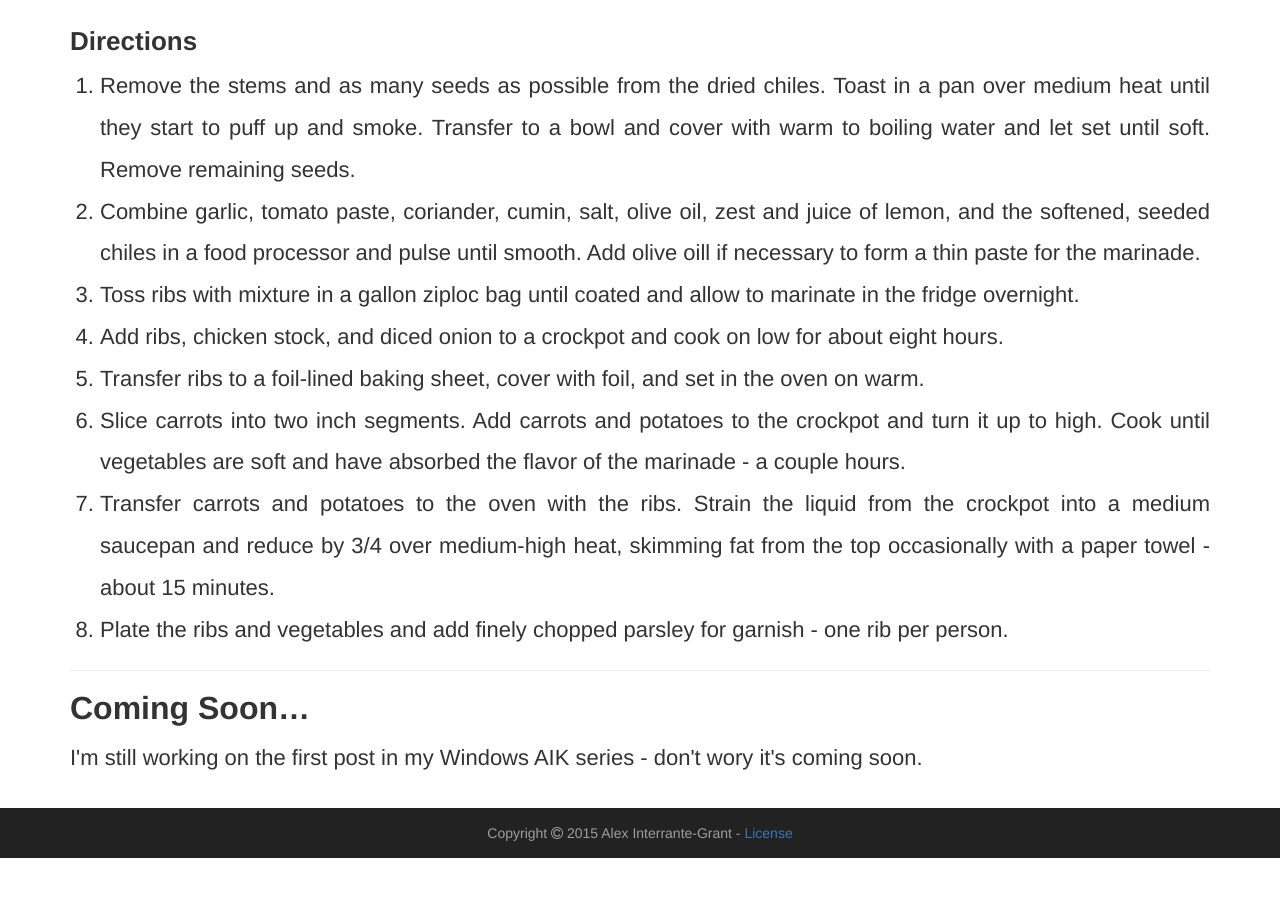
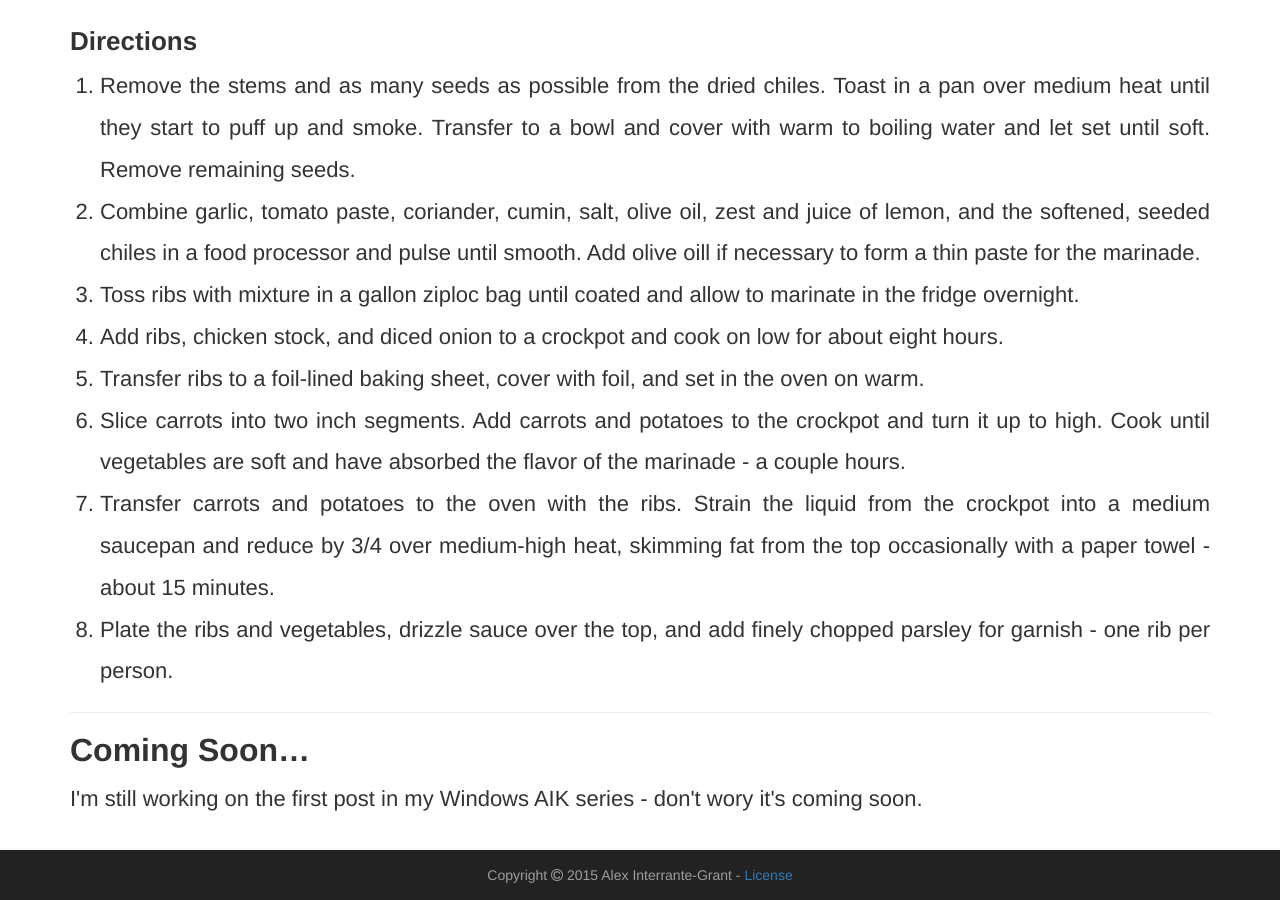
Before and after one commit to ainterr/blog, a Jekyll site: the page built from _posts/2015-06-20-a_3_year_worthy_dinner.md, in a window 1280 px wide and 900 px high, scrolled down 4504 px. Built offline with Jekyll 4.4.1, drawn with Linux system fonts in a browser that asks for light colours; before the commit the page ends 5362 px from its top, so only the background shows below that.

Commit message:
Modified typo...

```diff
--- a/_posts/2015-06-20-a_3_year_worthy_dinner.md
+++ b/_posts/2015-06-20-a_3_year_worthy_dinner.md
@@ -49,7 +49,7 @@ Since I don\'t have a dutch oven, I used a crock pot to slow cook, rather than b
 5. Transfer ribs to a foil-lined baking sheet, cover with foil, and set in the oven on warm.
 6. Slice carrots into two inch segments. Add carrots and potatoes to the crockpot and turn it up to high. Cook until vegetables are soft and have absorbed the flavor of the marinade - a couple hours.
 7. Transfer carrots and potatoes to the oven with the ribs. Strain the liquid from the crockpot into a medium saucepan and reduce by 3/4 over medium-high heat, skimming fat from the top occasionally with a paper towel - about 15 minutes.
-8. Plate the ribs and vegetables and add finely chopped parsley for garnish - one rib per person.
+8. Plate the ribs and vegetables, drizzle sauce over the top, and add finely chopped parsley for garnish - one rib per person.
 
 ---
 
```
